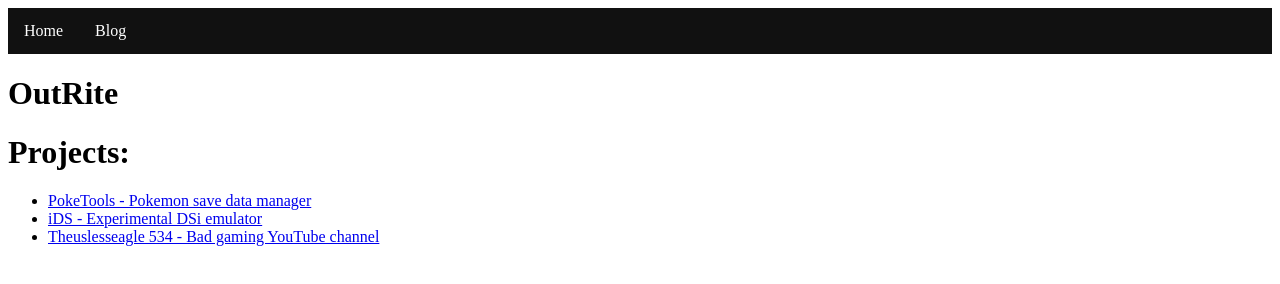
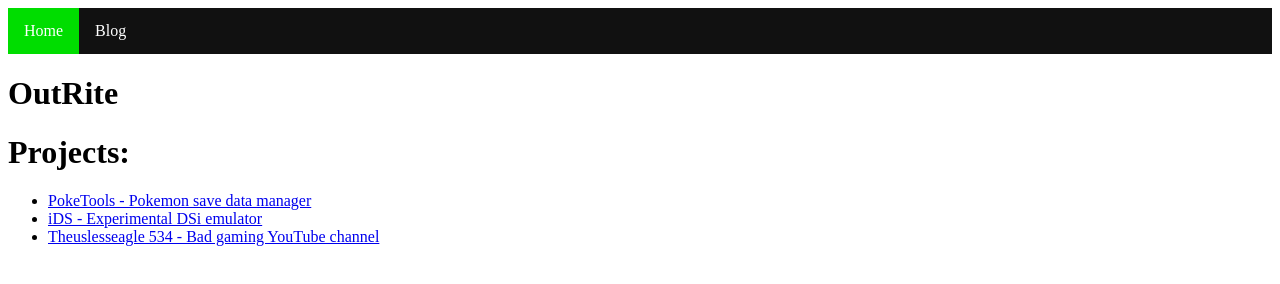
Before and after one commit to OutRite/OutRite.github.io, a plain HTML site: page index.html in a window 1280 px wide. Drawn offline with Linux system fonts and the light colour scheme.

Commit message:
Update index.html

```diff
--- a/index.html
+++ b/index.html
@@ -29,7 +29,7 @@
 </head>
 <body>
     <ul class="navbar">
-        <li class="item"><a href="index.html">Home</a></li>
+        <li class="item"><a href="index.html" class="active">Home</a></li>
         <li class="item"><a href="blog/index.html">Blog</a></li>
     </ul>
     <h1>OutRite</h1>
```
